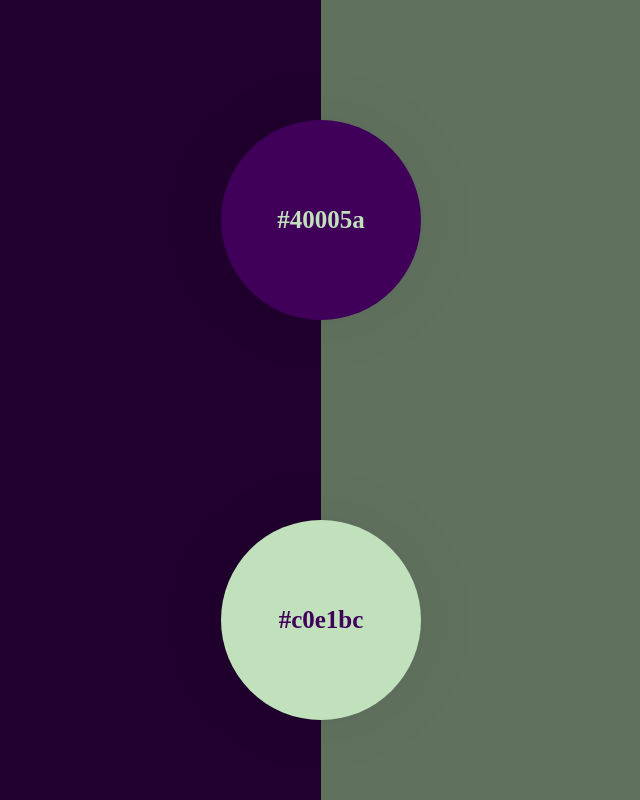
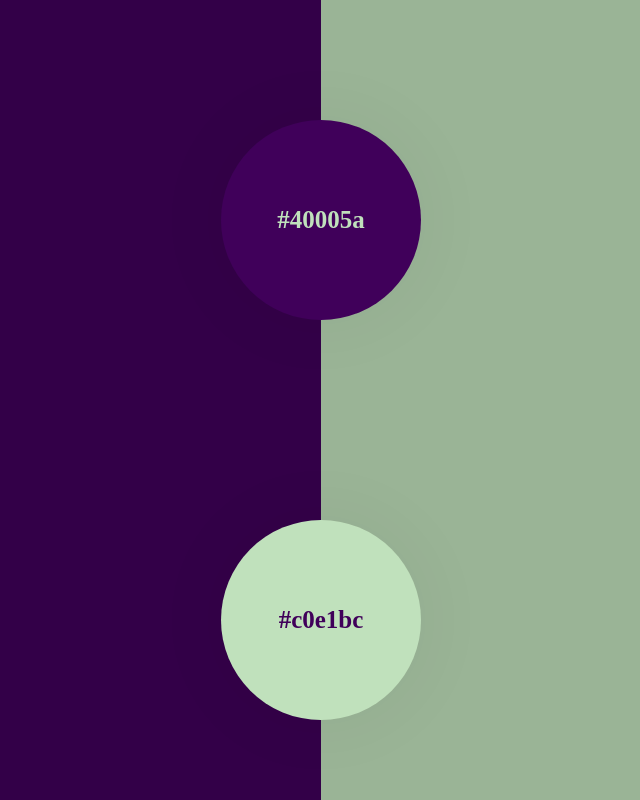
Before and after one commit to 657258535/color-scheme, a plain HTML site: page index.html in a window 1280 px wide. Shown: the whole page, without its empty margins (319-959 px from the left). Drawn offline with Linux system fonts and the light colour scheme; some packages are replaced by stand-ins of ours; a script that the page names is missing.

Commit message:
Update index.html

```diff
--- a/index.html
+++ b/index.html
@@ -39,7 +39,7 @@
             height: 100vh;
             float: left;
             z-index: -1;
-            filter:brightness(0.5);
+            filter:brightness(0.8);
         }
         .cleft {
             background-color: #333;
```
